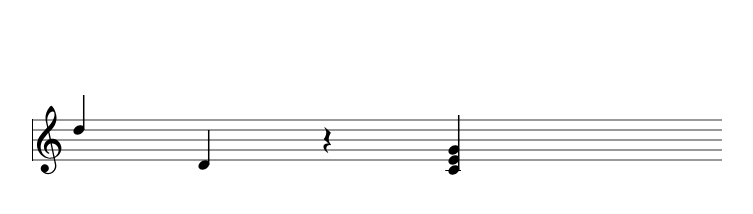
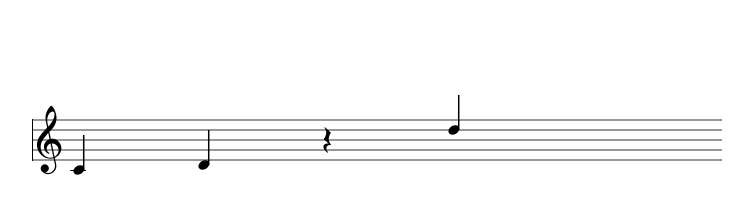
Before and after one commit to bradkaiser/composer, a plain HTML site: page TestVexFlow.html in a window 1280 px wide. Shown: the whole page, without its empty margins (268-1021 px from the left). Drawn offline with Linux system fonts and the light colour scheme.

Commit message:
Some more abstractions

```diff
--- a/TestVexFlow.html
+++ b/TestVexFlow.html
@@ -29,40 +29,18 @@
   stave.addClef("treble").setContext(ctx).draw();
 
 	var note1 = new Note("c","4","q");
-	note1.setKey("d","5");
+	var note2 = new Note("d","4","q");
+	var note3 = new Note("b","4","qr");
+	var note4 = new Note("d","5","q");
 
-  // Create the notes
-  var notes = [
-    // A quarter-note C.
-    note1.note,
-
-    // A quarter-note D.
-    new Vex.Flow.StaveNote({ keys: ["d/4"], duration: "q" }),
-
-    // A quarter-note rest. Note that the key (b/4) specifies the vertical
-    // position of the rest.
-    new Vex.Flow.StaveNote({ keys: ["b/4"], duration: "qr" }),
-
-    // A C-Major chord.
-    new Vex.Flow.StaveNote({ keys: ["c/4", "e/4", "g/4"], duration: "q" })
-  ];
-
-  // Create a voice in 4/4
-  var voice = new Vex.Flow.Voice({
-    num_beats: 4,
-    beat_value: 4,
-    resolution: Vex.Flow.RESOLUTION
-  });
-
-  // Add notes to voice
-  voice.addTickables(notes);
-
+	var bar = new Bar()
+	bar.addNote(note1.note); bar.addNote(note2.note); bar.addNote(note3.note); bar.addNote(note4.note);
+	bar.finalizeVoice();
   // Format and justify the notes to 500 pixels
   var formatter = new Vex.Flow.Formatter().
-    joinVoices([voice]).format([voice], 500);
+    joinVoices([bar.bar]).format([bar.bar], 500);
+	bar.draw(ctx,stave);
 
-  // Render voice
-  voice.draw(ctx, stave);
 </script>
 
 
--- a/js/bar.js
+++ b/js/bar.js
@@ -1,10 +1,22 @@
 function Bar(){
-	this.notes = new array();
-	this.duration = duration;
+	this.notes = new Array();
+	this.bar = new Vex.Flow.Voice({
+    num_beats: 4,
+    beat_value: 4,
+    resolution: Vex.Flow.RESOLUTION
+  	});
 
 
-	function addNote(note){
+}
 
-	}
+Bar.prototype.addNote = function(note){
+	this.notes.push(note);
+}
 
+Bar.prototype.finalizeVoice = function(){
+	this.bar.addTickables(this.notes);
 }
+
+Bar.prototype.draw = function(ctx, stave){
+	this.bar.draw(ctx,stave);
+}
--- a/js/note.js
+++ b/js/note.js
@@ -1,13 +1,9 @@
+//Use this to create a StaveNote. Will be added to a bar (which is a Vex Voice)
+
 function Note(key, octave, duration){
 	this.key = key + "/" + octave;
 	this.duration = duration;
 	this.note = new Vex.Flow.StaveNote({ keys: [this.key], duration: this.duration });
-
-	this.getKey = getKey;
-	function getKey(){
-
-
-	}
 
 }
 
@@ -24,3 +20,7 @@
 Note.prototype.getDuration = function(){
 	return this.duration;
 }
+
+Note.prototype.getKey = function(){
+	return this.key;
+}
```
